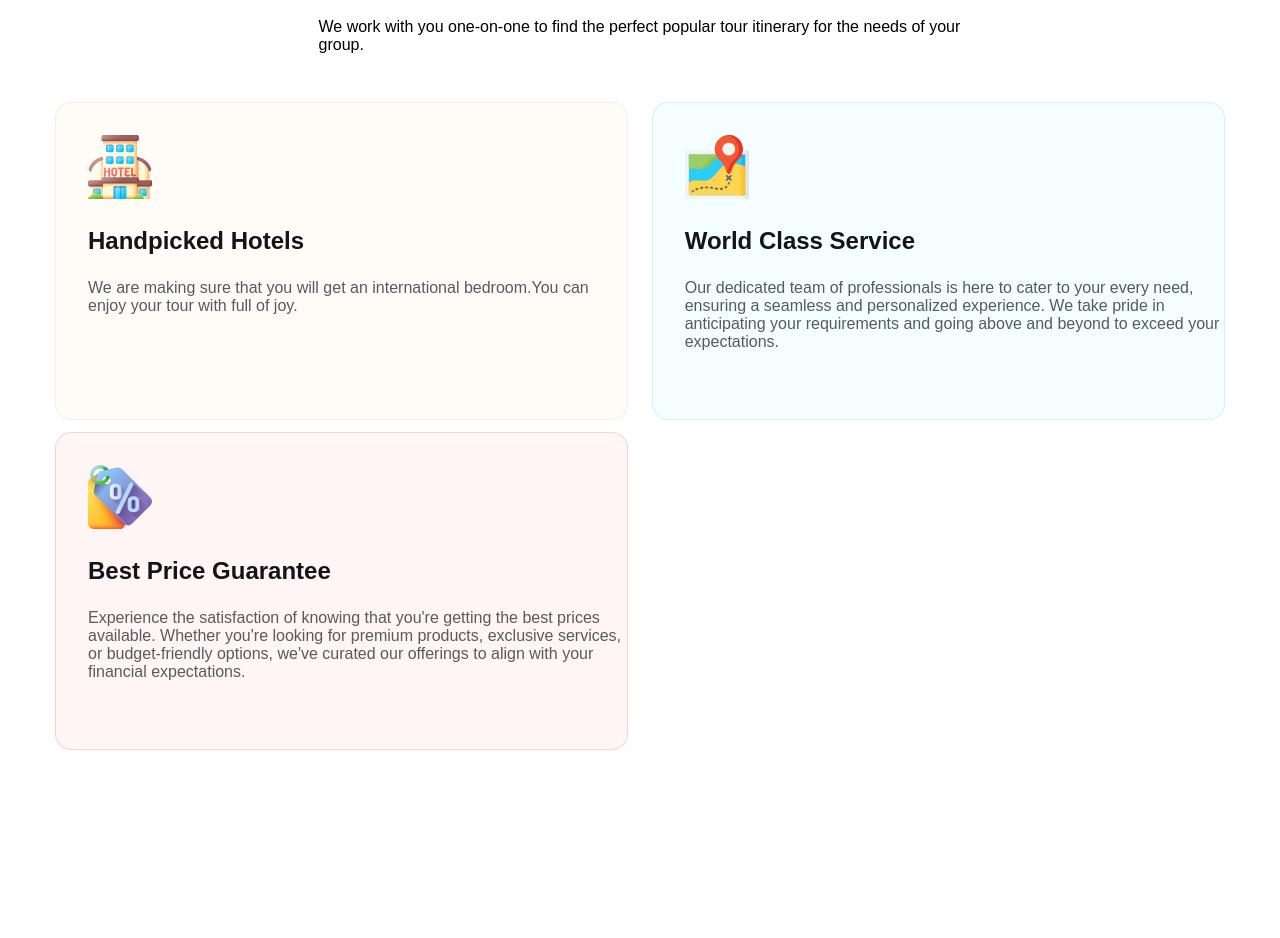
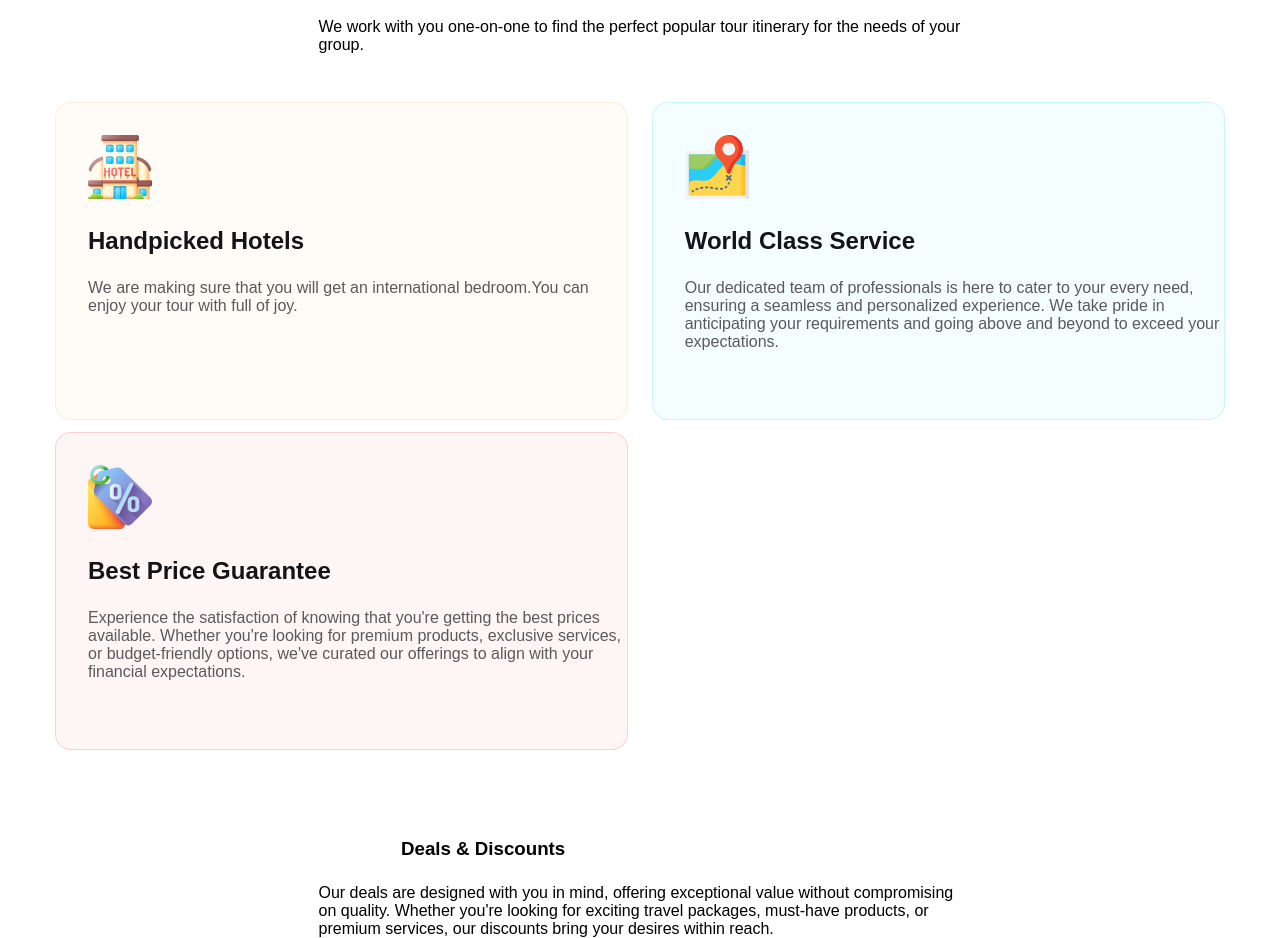
Before and after one commit to PeyalHasan/assainment2-github-repo, a plain HTML site: page index.html in a window 1280 px wide. Shown: the part 2620-3558 px from the top of the page. Before the commit the page ends 3370 px from the top, so only its background shows below. Drawn offline with Linux system fonts and the light colour scheme.

Commit message:
complite discount section

```diff
--- a/index.html
+++ b/index.html
@@ -84,7 +84,7 @@
             </div>
         </div>
         <!-- Destination section -->
-        <div class=".popular-tour destination">
+        <div class="destination">
             <h3>Choose Your Destination</h3>
             <p>
                 If you’re ready to inspire what’s next for your students, this is the perfect place to start.
@@ -165,7 +165,7 @@
                     <path d="M35.3862 32.4559H30.236C29.8426 32.4559 29.6757 32.8852 29.6757 33.2786C29.6757 33.7317 29.8783 34.1251 30.236 34.1251H31.8811V40.5986C31.8811 40.98 32.3461 41.1708 32.811 41.1708C33.276 41.1708 33.7409 40.98 33.7409 40.5986V34.1251H35.3861C35.7437 34.1251 35.9464 33.7317 35.9464 33.2786C35.9465 32.8852 35.7796 32.4559 35.3862 32.4559Z" fill="url(#paint34_linear_8_176)"/>
                     <path d="M41.7403 34.0774C42.0981 34.0774 42.3007 33.6959 42.3007 33.2547C42.3007 32.8732 42.1338 32.4559 41.7403 32.4559H37.4962C37.091 32.4559 36.6855 32.6468 36.6855 33.0283V40.5986C36.6855 40.98 37.0909 41.1708 37.4962 41.1708H41.7403C42.1338 41.1708 42.3007 40.7536 42.3007 40.3721C42.3007 39.931 42.0981 39.5495 41.7403 39.5495H38.5453V37.5229H40.3335C40.7271 37.5229 40.8939 37.1414 40.8939 36.8195C40.8939 36.438 40.6913 36.0923 40.3335 36.0923H38.5453V34.0775H41.7403V34.0774Z" fill="url(#paint35_linear_8_176)"/>
                     <path d="M47.689 39.5495H44.9709V33.0164C44.9709 32.6228 44.5059 32.4559 44.041 32.4559C43.5761 32.4559 43.1111 32.6228 43.1111 33.0164V40.5986C43.1111 40.98 43.5165 41.1708 43.9218 41.1708H47.6891C48.0469 41.1708 48.2256 40.7655 48.2256 40.3602C48.2255 39.9547 48.0468 39.5495 47.689 39.5495Z" fill="url(#paint36_linear_8_176)"/>
-                    <path d="M48.9299 48.1539H15.0701C14.1629 48.1539 13.4274 47.4185 13.4274 46.5112V43.8053C13.4274 42.8981 14.1628 42.1626 15.0701 42.1626H48.9299C49.837 42.1626 50.5725 42.898 50.5725 43.8053V46.5112C50.5725 47.4185 49.8372 48.1539 48.9299 48.1539Z" fill="url(#paint37_linear_8_176)"/>
+
                     <path d="M49.2835 42.1626H32V48.1539H49.2835C49.9954 48.1539 50.5726 47.2167 50.5726 46.0607V44.2559C50.5726 43.0998 49.9954 42.1626 49.2835 42.1626Z" fill="url(#paint38_linear_8_176)"/>
                     <path d="M13.4274 44.5469V46.0606C13.4274 47.2166 14.0046 48.1538 14.7165 48.1538H49.2835C49.9954 48.1538 50.5725 47.2166 50.5725 46.0606V44.5469H13.4274Z" fill="url(#paint39_linear_8_176)"/>
                     <path d="M48.9299 5.99128H15.0701C14.1629 5.99128 13.4274 5.25591 13.4274 4.34861V1.64267C13.4274 0.735373 14.1628 0 15.0701 0H48.9299C49.8372 0 50.5725 0.735373 50.5725 1.64267V4.34861C50.5725 5.25578 49.8372 5.99128 48.9299 5.99128Z" fill="url(#paint40_linear_8_176)"/>
@@ -629,6 +629,10 @@
                 <p>Experience the satisfaction of knowing that you're getting the best prices available. Whether you're looking for premium products, exclusive services, or budget-friendly options, we've curated our offerings to align with your financial expectations.</p>
             </div>
         </div>
+        <div class="destination">
+            <h3>Deals & Discounts</h3>
+            <p>Our deals are designed with you in mind, offering exceptional value without compromising on quality. Whether you're looking for exciting travel packages, must-have products, or premium services, our discounts bring your desires within reach. </p>
+        </div>
     </main>
     <footer>
 
```
